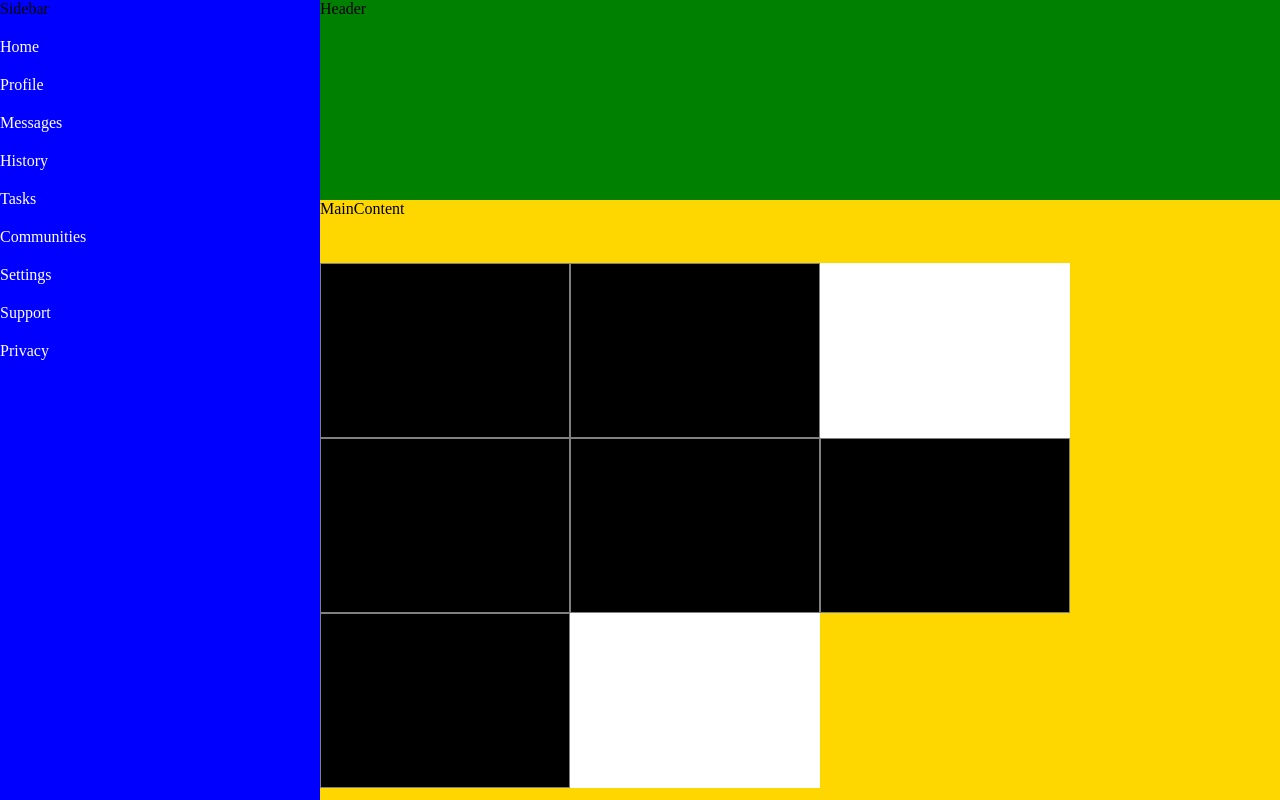
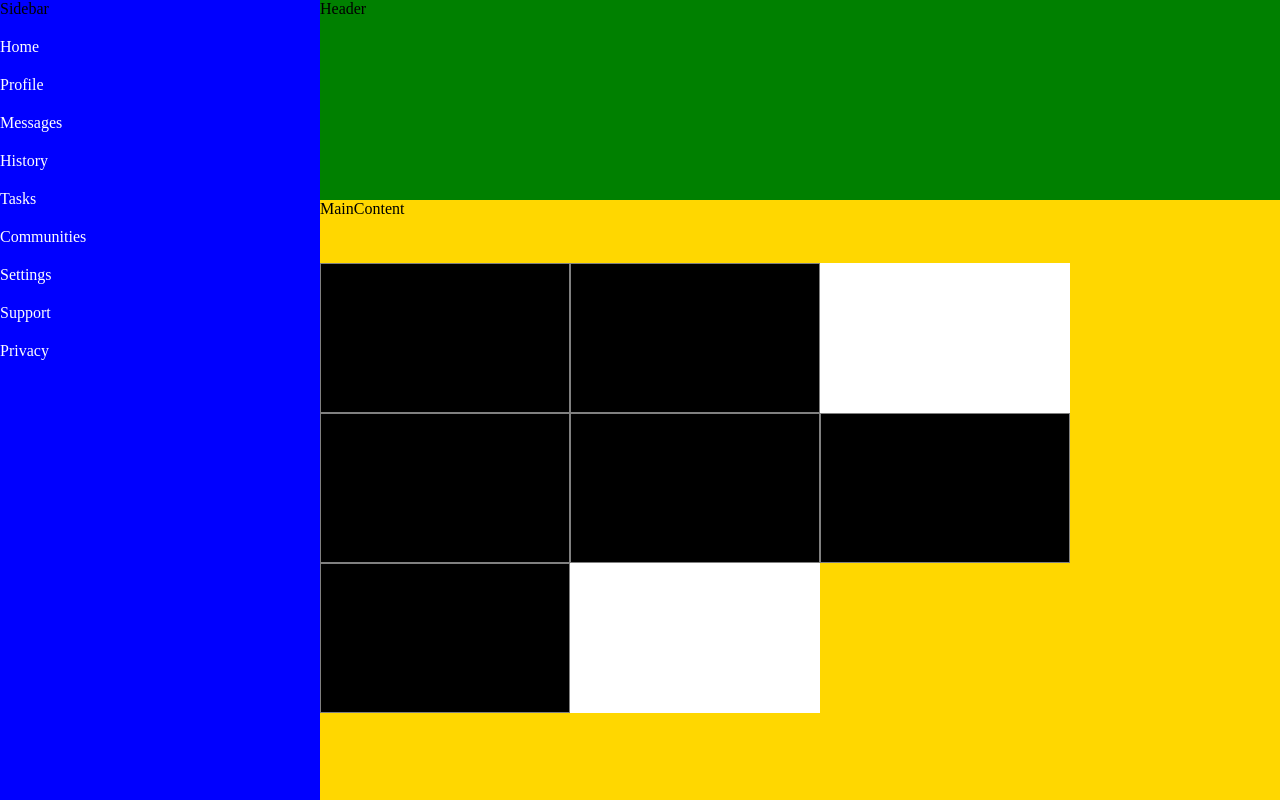
Before and after one commit to AlejandroMullerMoreno/dashboard, a plain HTML site: page index.html in a window 1280 px wide. Drawn offline with Linux system fonts and the light colour scheme.

Commit message:
finish adding the basic grid items in the main content grid container and fitting them to the viewport

```diff
--- a/styles.css
+++ b/styles.css
@@ -39,7 +39,7 @@ body{
 #mainContentGridContainer{
     margin-top: 45px;
     display: grid;
-    grid-template: repeat(3,175px)/repeat(3,250px);
+    grid-template: repeat(3,150px)/repeat(3,250px);
 }
 
 .mainContentWindowOne{
```
